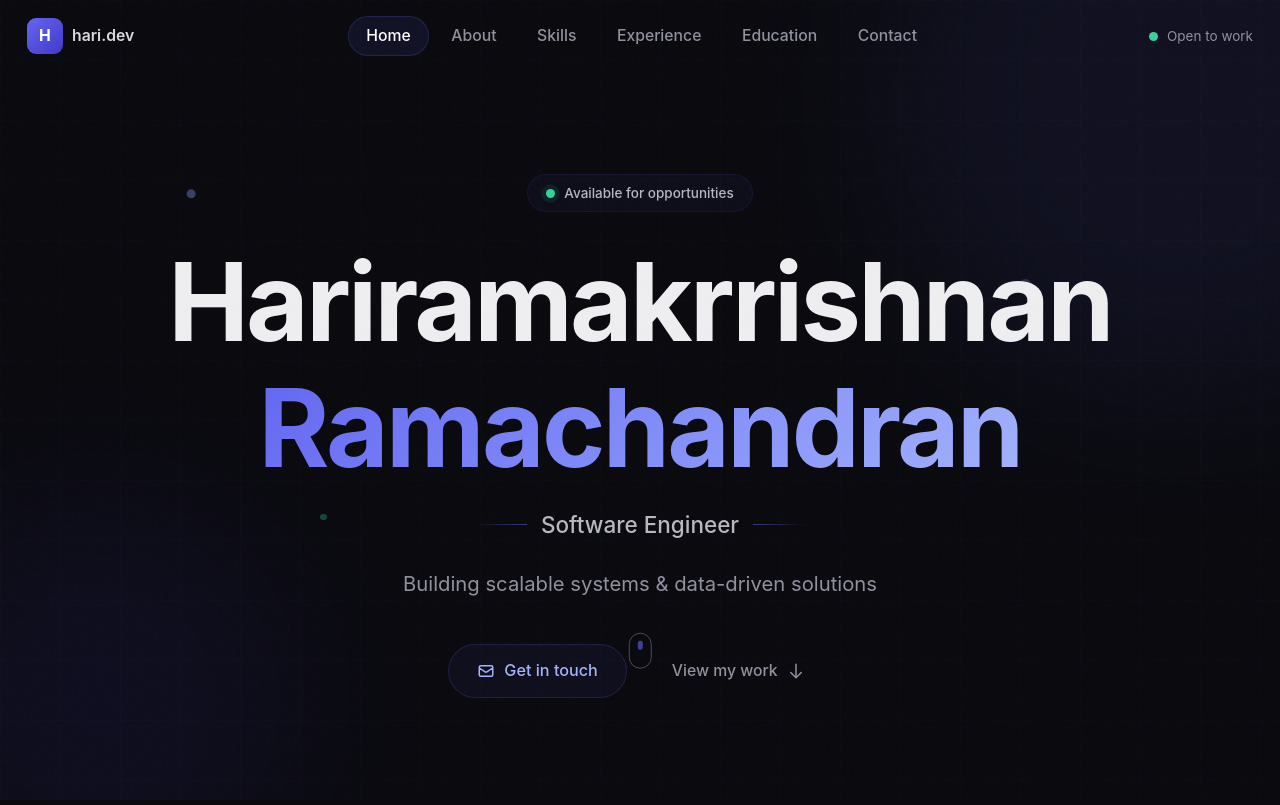
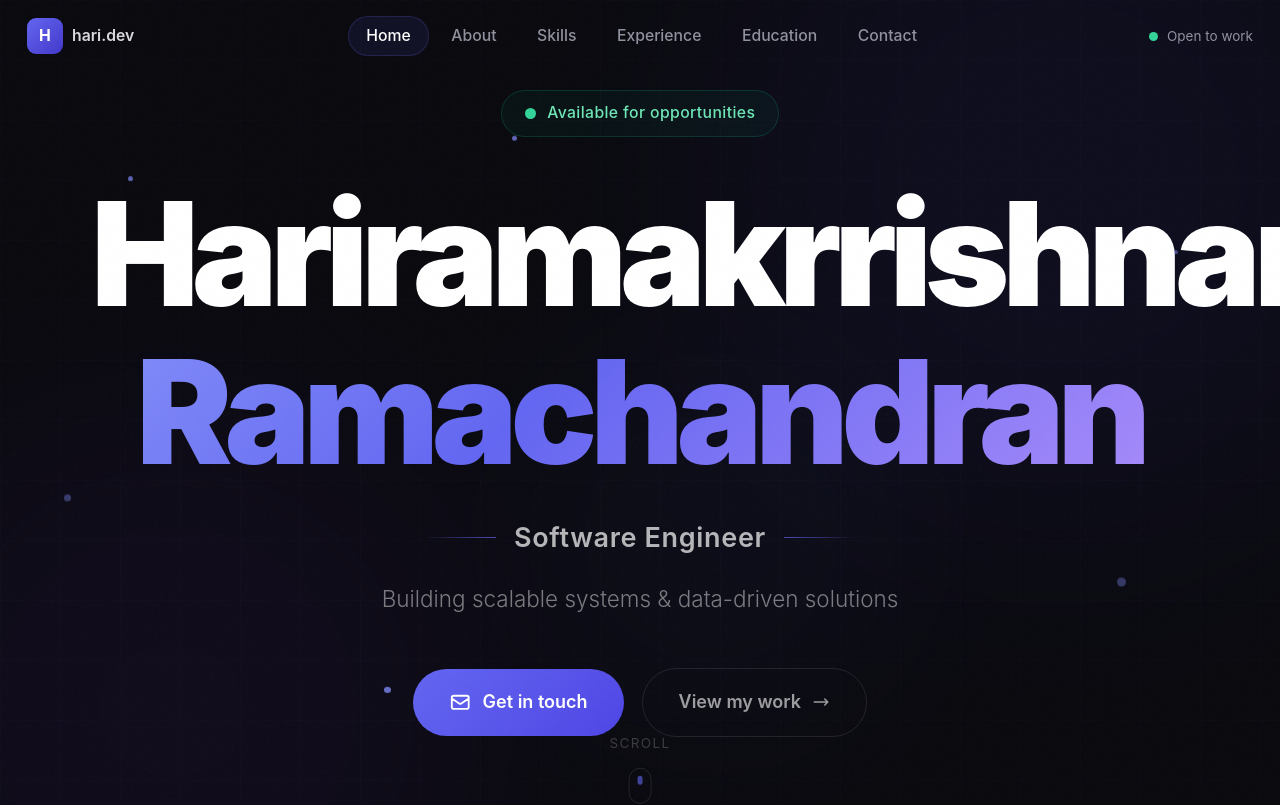
Before and after one commit to hariramakrrish/portfolio, a Next.js app: page / in a window 1280 px wide. Shown: the top 805 px of the page. Built offline with nearby package versions, Linux system fonts and the light colour scheme.

Commit message:
Revamp hero section and fix spacing

```diff
--- a/src/components/Hero.tsx
+++ b/src/components/Hero.tsx
@@ -3,89 +3,101 @@
 import { motion } from "framer-motion";
 import { personalInfo } from "@/data/portfolio";
 
+const techStack = ["Java", "Spring Boot", "Microservices", "AWS", "PostgreSQL", "Docker"];
+
 export default function Hero() {
   return (
     <section
       id="hero"
-      className="relative min-h-screen flex items-center justify-center overflow-hidden"
+      className="relative min-h-screen flex flex-col items-center justify-center overflow-hidden pt-20"
     >
-      {/* Background effects */}
+      {/* Rich background layers */}
       <div className="absolute inset-0 grid-bg" />
-      <div className="blob w-[600px] h-[600px] bg-accent-500 top-[-200px] right-[-200px]" />
-      <div className="blob w-[400px] h-[400px] bg-indigo-600 bottom-[-100px] left-[-100px]" />
 
-      {/* Floating orbs */}
+      {/* Large vivid blobs */}
+      <div className="absolute top-[-20%] right-[-10%] w-[700px] h-[700px] rounded-full bg-indigo-600 opacity-[0.07] blur-[120px]" />
+      <div className="absolute bottom-[-20%] left-[-10%] w-[600px] h-[600px] rounded-full bg-violet-600 opacity-[0.06] blur-[100px]" />
+      <div className="absolute top-[40%] left-[40%] w-[400px] h-[400px] rounded-full bg-accent-500 opacity-[0.04] blur-[80px]" />
+
+      {/* Floating particles */}
+      {[
+        { top: "20%", left: "10%", size: "w-1 h-1", delay: 0 },
+        { top: "60%", left: "5%", size: "w-1.5 h-1.5", delay: 1 },
+        { top: "30%", right: "8%", size: "w-1 h-1", delay: 2 },
+        { top: "70%", right: "12%", size: "w-2 h-2", delay: 0.5 },
+        { top: "15%", left: "40%", size: "w-1 h-1", delay: 1.5 },
+        { top: "80%", left: "30%", size: "w-1.5 h-1.5", delay: 3 },
+      ].map((p, i) => (
         <motion.div
-        animate={{ y: [-20, 20, -20], x: [-10, 10, -10] }}
-        transition={{ duration: 8, repeat: Infinity, ease: "easeInOut" }}
-        className="absolute top-1/4 left-[15%] w-2 h-2 rounded-full bg-accent-400/40"
+          key={i}
+          animate={{ y: [-15, 15, -15], opacity: [0.3, 0.8, 0.3] }}
+          transition={{ duration: 4 + i, repeat: Infinity, ease: "easeInOut", delay: p.delay }}
+          className={`absolute ${p.size} rounded-full bg-accent-400`}
+          style={{ top: p.top, left: (p as any).left, right: (p as any).right }}
         />
+      ))}
+
+      <div className="relative z-10 max-w-5xl mx-auto px-6 text-center">
+
+        {/* Status badge */}
         <motion.div
-        animate={{ y: [15, -15, 15], x: [10, -10, 10] }}
-        transition={{ duration: 6, repeat: Infinity, ease: "easeInOut" }}
-        className="absolute top-1/3 right-[20%] w-3 h-3 rounded-full bg-accent-300/20"
-      />
-      <motion.div
-        animate={{ y: [10, -20, 10] }}
-        transition={{ duration: 10, repeat: Infinity, ease: "easeInOut" }}
-        className="absolute bottom-1/3 left-[25%] w-1.5 h-1.5 rounded-full bg-emerald-400/30"
-      />
-
-      <div className="relative z-10 max-w-4xl mx-auto px-6 text-center">
-        {/* Status chip */}
-        <motion.div
-          initial={{ opacity: 0, y: 20 }}
+          initial={{ opacity: 0, y: -20 }}
           animate={{ opacity: 1, y: 0 }}
           transition={{ duration: 0.6 }}
-          className="inline-flex items-center gap-2 px-4 py-2 rounded-full bg-accent-500/5 border border-accent-500/10 mt-16 mb-8"
+          className="inline-flex items-center gap-2.5 px-5 py-2.5 rounded-full border border-emerald-500/20 bg-emerald-500/5 mb-10"
         >
-          <div className="w-2 h-2 rounded-full bg-emerald-400 status-pulse" />
-          <span className="text-xs font-medium text-dark-300">
+          <span className="relative flex h-2.5 w-2.5">
+            <span className="animate-ping absolute inline-flex h-full w-full rounded-full bg-emerald-400 opacity-75" />
+            <span className="relative inline-flex rounded-full h-2.5 w-2.5 bg-emerald-400" />
+          </span>
+          <span className="text-sm font-medium text-emerald-300 tracking-wide">
             Available for opportunities
           </span>
         </motion.div>
 
-        {/* Name */}
-        <motion.h1
-          initial={{ opacity: 0, y: 30 }}
+        {/* Main heading */}
+        <motion.div
+          initial={{ opacity: 0, y: 40 }}
           animate={{ opacity: 1, y: 0 }}
-          transition={{ duration: 0.8, delay: 0.1 }}
-          className="text-5xl sm:text-7xl lg:text-8xl font-bold tracking-tight mb-4"
+          transition={{ duration: 0.9, delay: 0.1 }}
         >
-          <span className="text-dark-100">{personalInfo.name.split(" ")[0]}</span>
-        </motion.h1>
-
-        <motion.h2
-          initial={{ opacity: 0, y: 30 }}
-          animate={{ opacity: 1, y: 0 }}
-          transition={{ duration: 0.8, delay: 0.2 }}
-          className="text-5xl sm:text-7xl lg:text-8xl font-bold tracking-tight mb-6"
+          <h1 className="text-6xl sm:text-8xl lg:text-9xl font-black tracking-tighter leading-none mb-3">
+            <span className="text-white">{personalInfo.name.split(" ")[0]}</span>
+          </h1>
+          <h1 className="text-6xl sm:text-8xl lg:text-9xl font-black tracking-tighter leading-none mb-8">
+            <span
+              style={{
+                background: "linear-gradient(135deg, #818cf8 0%, #6366f1 40%, #a78bfa 100%)",
+                WebkitBackgroundClip: "text",
+                WebkitTextFillColor: "transparent",
+                backgroundClip: "text",
+              }}
             >
-          <span className="gradient-text-accent">
               {personalInfo.lastName}
             </span>
-        </motion.h2>
+          </h1>
+        </motion.div>
 
-        {/* Role */}
+        {/* Role badge */}
         <motion.div
           initial={{ opacity: 0, y: 20 }}
           animate={{ opacity: 1, y: 0 }}
-          transition={{ duration: 0.8, delay: 0.3 }}
-          className="flex items-center justify-center gap-3 mb-6"
+          transition={{ duration: 0.8, delay: 0.25 }}
+          className="flex items-center justify-center gap-4 mb-6"
         >
-          <div className="h-px w-12 bg-gradient-to-r from-transparent to-accent-500/50" />
-          <span className="text-lg sm:text-xl font-medium text-dark-300">
+          <div className="h-px w-16 bg-gradient-to-r from-transparent via-accent-500/40 to-accent-500/70" />
+          <span className="text-xl sm:text-2xl font-semibold text-white/70 tracking-wide">
             {personalInfo.title}
           </span>
-          <div className="h-px w-12 bg-gradient-to-l from-transparent to-accent-500/50" />
+          <div className="h-px w-16 bg-gradient-to-l from-transparent via-accent-500/40 to-accent-500/70" />
         </motion.div>
 
         {/* Tagline */}
         <motion.p
           initial={{ opacity: 0, y: 20 }}
           animate={{ opacity: 1, y: 0 }}
-          transition={{ duration: 0.8, delay: 0.4 }}
-          className="text-dark-400 text-base sm:text-lg max-w-xl mx-auto mb-10 leading-relaxed"
+          transition={{ duration: 0.8, delay: 0.35 }}
+          className="text-white/45 text-lg sm:text-xl max-w-2xl mx-auto mb-12 leading-relaxed font-light"
         >
           {personalInfo.tagline}
         </motion.p>
@@ -94,64 +106,73 @@ export default function Hero() {
         <motion.div
           initial={{ opacity: 0, y: 20 }}
           animate={{ opacity: 1, y: 0 }}
-          transition={{ duration: 0.8, delay: 0.5 }}
-          className="flex flex-col sm:flex-row items-center justify-center gap-4"
+          transition={{ duration: 0.8, delay: 0.45 }}
+          className="flex flex-col sm:flex-row items-center justify-center gap-4 mb-16"
         >
-          <a href="#contact" className="magnetic-btn">
-            <span className="flex items-center gap-2">
-              <svg
-                className="w-4 h-4"
-                fill="none"
-                viewBox="0 0 24 24"
-                stroke="currentColor"
+          {/* Primary CTA */}
+          <a
+            href="#contact"
+            className="group relative inline-flex items-center gap-2.5 px-8 py-4 rounded-full font-semibold text-white overflow-hidden"
+            style={{ background: "linear-gradient(135deg, #6366f1, #4f46e5)" }}
           >
-                <path
-                  strokeLinecap="round"
-                  strokeLinejoin="round"
-                  strokeWidth={2}
-                  d="M3 8l7.89 5.26a2 2 0 002.22 0L21 8M5 19h14a2 2 0 002-2V7a2 2 0 00-2-2H5a2 2 0 00-2 2v10a2 2 0 002 2z"
-                />
+            <span className="absolute inset-0 bg-white opacity-0 group-hover:opacity-10 transition-opacity duration-300" />
+            <svg className="w-5 h-5" fill="none" viewBox="0 0 24 24" stroke="currentColor">
+              <path strokeLinecap="round" strokeLinejoin="round" strokeWidth={2}
+                d="M3 8l7.89 5.26a2 2 0 002.22 0L21 8M5 19h14a2 2 0 002-2V7a2 2 0 00-2-2H5a2 2 0 00-2 2v10a2 2 0 002 2z" />
             </svg>
             Get in touch
-            </span>
           </a>
+
+          {/* Secondary CTA */}
           <a
             href="#experience"
-            className="group inline-flex items-center gap-2 px-6 py-3 text-sm font-medium text-dark-400 hover:text-dark-200 transition-colors"
+            className="group inline-flex items-center gap-2.5 px-8 py-4 rounded-full font-semibold border border-white/10 text-white/60 hover:text-white hover:border-white/25 transition-all duration-300"
           >
             View my work
-            <svg
-              className="w-4 h-4 group-hover:translate-y-1 transition-transform"
-              fill="none"
-              viewBox="0 0 24 24"
-              stroke="currentColor"
-            >
-              <path
-                strokeLinecap="round"
-                strokeLinejoin="round"
-                strokeWidth={2}
-                d="M19 14l-7 7m0 0l-7-7m7 7V3"
-              />
+            <svg className="w-4 h-4 group-hover:translate-x-1 transition-transform" fill="none" viewBox="0 0 24 24" stroke="currentColor">
+              <path strokeLinecap="round" strokeLinejoin="round" strokeWidth={2} d="M17 8l4 4m0 0l-4 4m4-4H3" />
             </svg>
           </a>
         </motion.div>
+
+        {/* Tech stack strip */}
+        <motion.div
+          initial={{ opacity: 0 }}
+          animate={{ opacity: 1 }}
+          transition={{ duration: 1, delay: 0.7 }}
+          className="flex flex-wrap items-center justify-center gap-3"
+        >
+          <span className="text-xs text-white/25 font-medium tracking-widest uppercase mr-2">Tech Stack</span>
+          {techStack.map((tech, i) => (
+            <motion.span
+              key={tech}
+              initial={{ opacity: 0, scale: 0.8 }}
+              animate={{ opacity: 1, scale: 1 }}
+              transition={{ delay: 0.8 + i * 0.07 }}
+              className="px-3 py-1.5 text-xs font-medium rounded-full border border-white/8 text-white/40 bg-white/3 hover:text-white/70 hover:border-accent-500/30 transition-all duration-300 cursor-default"
+            >
+              {tech}
+            </motion.span>
+          ))}
+        </motion.div>
+      </div>
 
       {/* Scroll indicator */}
       <motion.div
         initial={{ opacity: 0 }}
         animate={{ opacity: 1 }}
         transition={{ duration: 1, delay: 1.5 }}
-          className="absolute bottom-8 left-1/2 -translate-x-1/2"
+        className="absolute bottom-10 left-1/2 -translate-x-1/2 flex flex-col items-center gap-2"
       >
+        <span className="text-xs text-white/20 tracking-widest uppercase">Scroll</span>
         <motion.div
           animate={{ y: [0, 8, 0] }}
           transition={{ duration: 2, repeat: Infinity }}
-            className="w-5 h-8 rounded-full border border-dark-700 flex items-start justify-center p-1.5"
+          className="w-5 h-8 rounded-full border border-white/10 flex items-start justify-center p-1.5"
         >
           <div className="w-1 h-2 rounded-full bg-accent-500/60" />
         </motion.div>
       </motion.div>
-      </div>
     </section>
   );
 }
--- a/src/components/Skills.tsx
+++ b/src/components/Skills.tsx
@@ -67,10 +67,10 @@ export default function Skills() {
               className="glass-card rounded-2xl p-6 gradient-border group"
             >
               <div className="flex items-center gap-3 mb-5">
-                <div className="w-10 h-10 rounded-xl bg-accent-500/10 flex items-center justify-center text-accent-400 group-hover:bg-accent-500/20 transition-colors">
+                <div className="w-11 h-11 rounded-xl bg-accent-500/10 flex items-center justify-center text-accent-400 group-hover:bg-accent-500/20 transition-colors border border-accent-500/10">
                   {iconMap[skill.icon]}
                 </div>
-                <h3 className="font-semibold text-dark-200 text-sm">
+                <h3 className="font-bold text-white text-base">
                   {skill.category}
                 </h3>
               </div>
```
Lines whose indentation alone changed are shown as unchanged.
